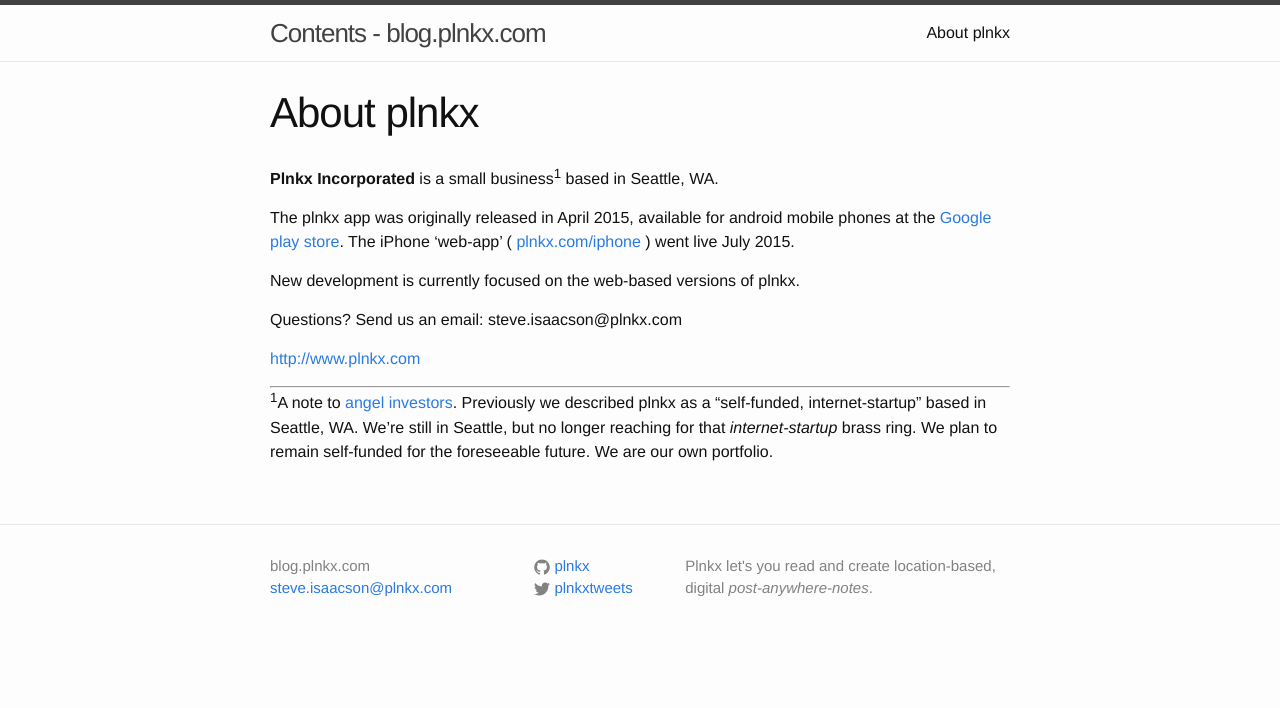
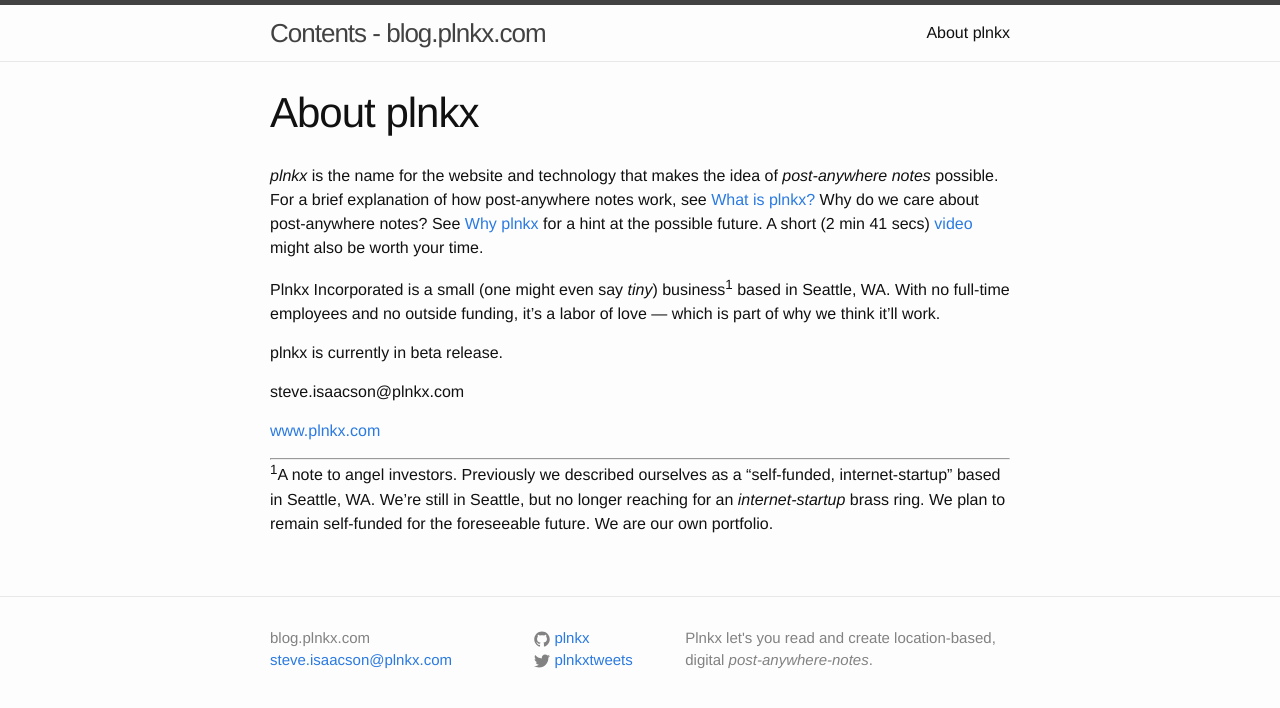
Before and after one commit to plnkx/blog, a Jekyll site: the page built from about.md, in a window 1280 px wide. Shown: the top 708 px of the page. Built offline with Jekyll 4.4.1, drawn with Linux system fonts in a browser that asks for light colours.

Commit message:
- _posts/template.markdown    - Update template title
 - about.md
   - New About information

```diff
--- a/_posts/template.markdown
+++ b/_posts/template.markdown
@@ -1,6 +1,6 @@
 ---
 layout: post
-title:  Dante's Inferno - my favorite plnkx note
+title:  plnkx template
 date:  Sat Jun  6 12:33:36 PDT 2015
 ---
 
--- a/about.md
+++ b/about.md
@@ -4,29 +4,36 @@
 permalink: /about/
 ---
 
-**Plnkx Incorporated** is a small business<sup>1</sup> based in Seattle, WA.
 
 
+_plnkx_ is the name for the website and technology that makes the
+idea of *post-anywhere notes* possible. For a brief explanation of how
+post-anywhere notes work, see
+[What is plnkx?](http://blog.plnkx.com/2015/05/24/plnkx-blog-%231.html)
+Why do we care about
+post-anywhere notes? See
+[Why plnkx](http://blog.plnkx.com/2015/09/05/why-plnk.html)
+for a hint at the possible future.
+A short (2 min 41 secs)
+[video](https://www.youtube.com/embed/9tsvd698808?rel=0&autoplay=1)
+might also be worth your time.
 
+Plnkx Incorporated is a small (one might even say *tiny*)
+business<sup>1</sup> based in Seattle, WA. With no full-time
+employees and no outside funding, it's a
+labor of love — which is part of why we think it'll work.
 
-The plnkx app was originally released in April 2015, available for
-android mobile phones at the [Google play
-store](https://play.google.com/store/search?q=plnkx).
-The iPhone 'web-app' ( [plnkx.com/iphone](http://plnkx.com/iphone) )
-went live July 2015.
+plnkx is currently in beta release.
 
-New development is currently focused on the web-based versions of
-plnkx.
+steve.isaacson@plnkx.com
 
-Questions? Send us an email: steve.isaacson@plnkx.com
-
-[http://www.plnkx.com](http://www.plnkx.com)
+[www.plnkx.com](http://www.plnkx.com)
 
 
 ----
 
-<sup>1</sup>A note to [angel investors](https://en.wikipedia.org/wiki/Angel_investor). Previously we described plnkx as a
-"self-funded, internet-startup" based in Seattle, WA. We're still in
-Seattle, but no longer reaching for that *internet-startup* brass ring.
-We plan to remain self-funded for the foreseeable future. We are our
-own portfolio.
+<sup>1</sup>A note to angel investors. Previously we described
+ourselves as a "self-funded, internet-startup" based in Seattle, WA.
+We're still in Seattle, but no longer reaching for an
+*internet-startup* brass ring. We plan to remain self-funded for the
+foreseeable future. We are our own portfolio.
```
Also changed, not shown: Gemfile.lock.
